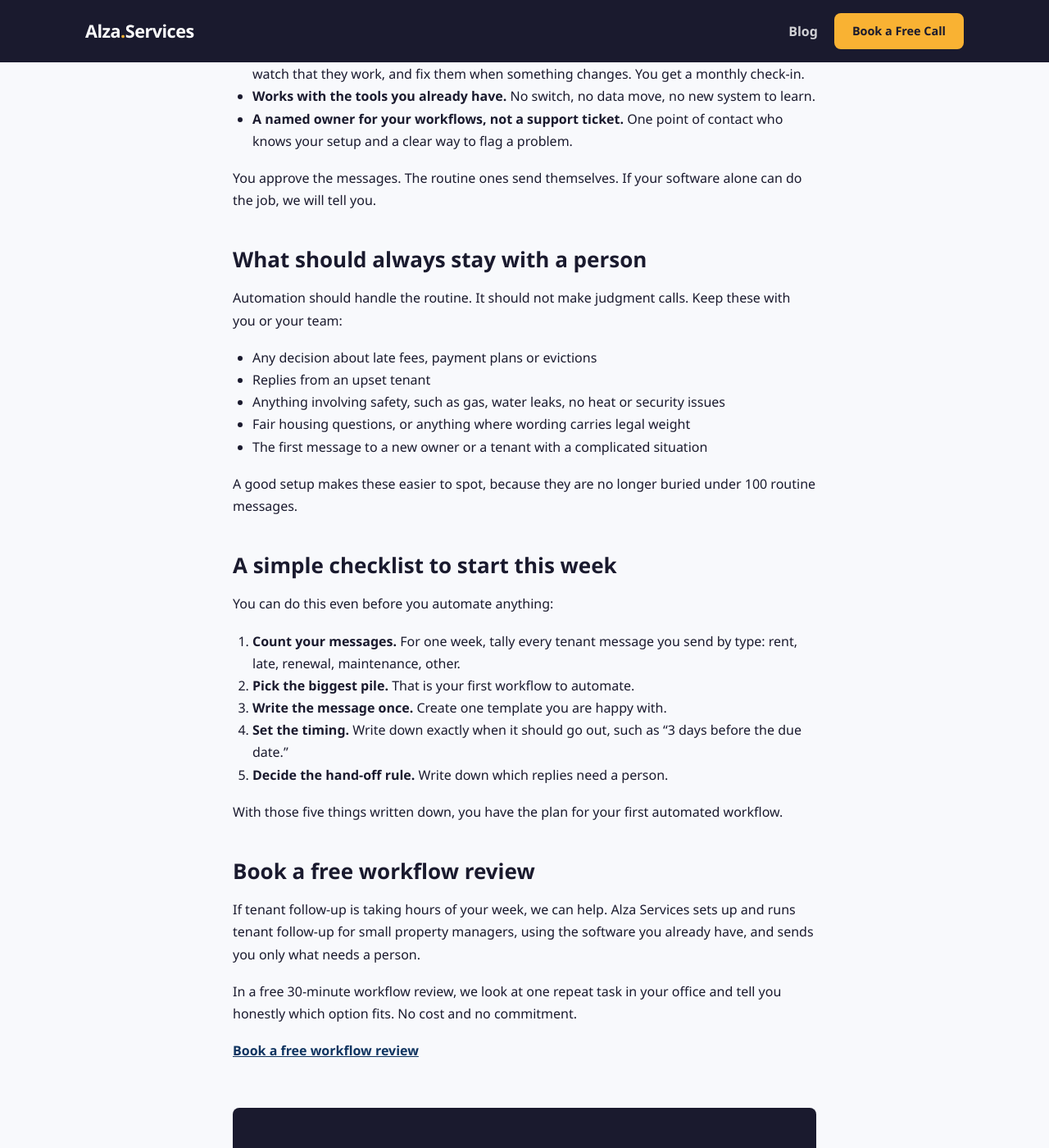
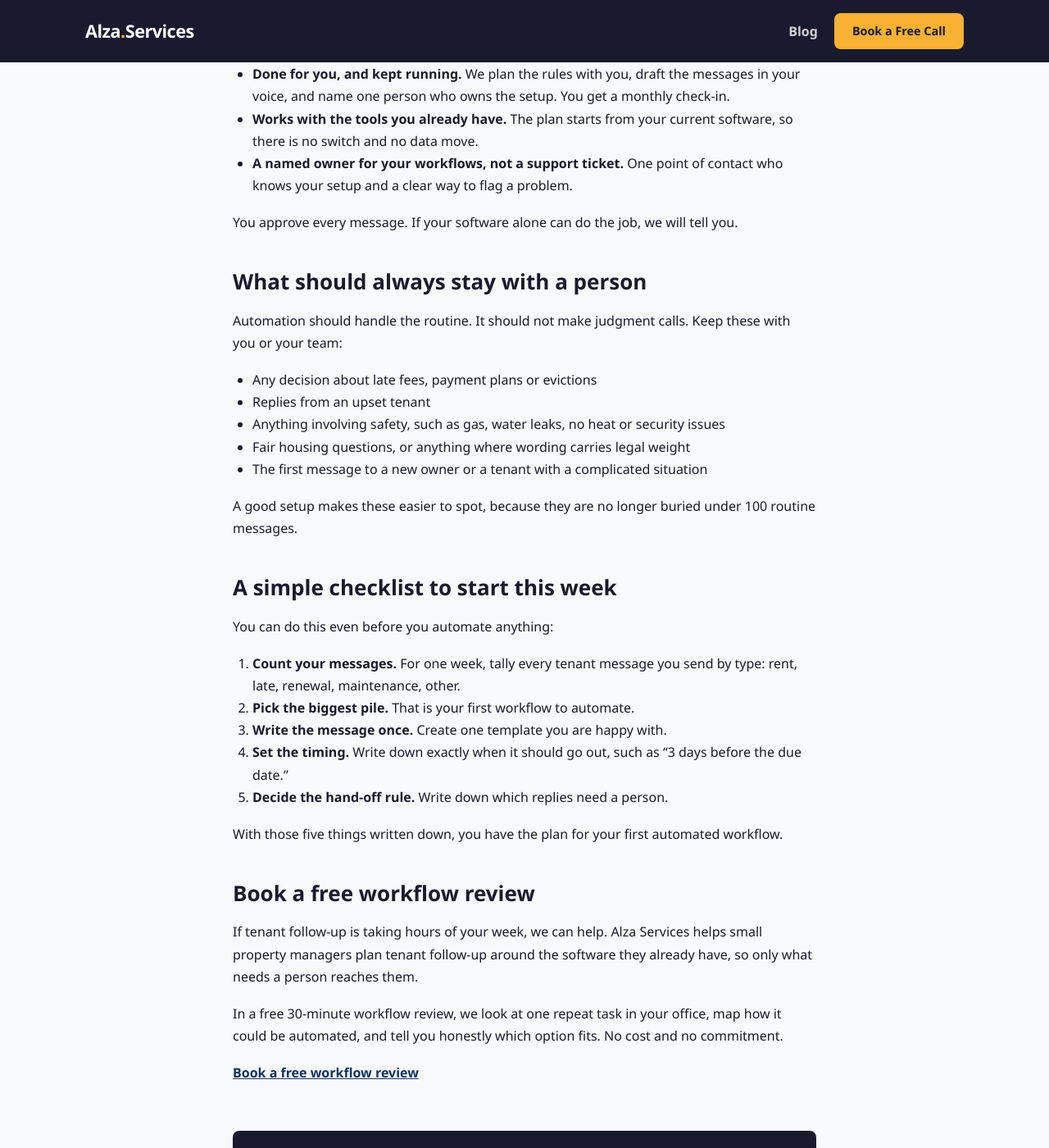
Before and after one commit to getsapalacios/alzallc.com, a Jekyll site: the page built from _posts/2026-11-03-property-manager-tenant-follow-up.md, in a window 1280 px wide and 1400 px high, scrolled down 2701 px. Shown: the whole window at 82% size. Built offline with Jekyll 4.4.1, drawn with Linux system fonts in a browser that asks for light colours.

Commit message:
Reword blog promises to what a workflow review covers
Co-Authored-By: Claude Opus 5.5 <noreply@anthropic.com>

```diff
--- a/_posts/2026-11-03-property-manager-tenant-follow-up.md
+++ b/_posts/2026-11-03-property-manager-tenant-follow-up.md
@@ -70,13 +70,13 @@ Here are the four common ways to get tenant follow-up off your plate, with the h
 
 ## Why done for you fits small property managers
 
-Alza Services is a done-for-you option. We work on top of the software you already pay for.
+Alza Services is a done-for-you option. We plan tenant follow-up around the software you already pay for.
 
-- **Done for you, and kept running.** We set up the rules, write the messages in your voice, watch that they work, and fix them when something changes. You get a monthly check-in.
-- **Works with the tools you already have.** No switch, no data move, no new system to learn.
+- **Done for you, and kept running.** We plan the rules with you, draft the messages in your voice, and name one person who owns the setup. You get a monthly check-in.
+- **Works with the tools you already have.** The plan starts from your current software, so there is no switch and no data move.
 - **A named owner for your workflows, not a support ticket.** One point of contact who knows your setup and a clear way to flag a problem.
 
-You approve the messages. The routine ones send themselves. If your software alone can do the job, we will tell you.
+You approve every message. If your software alone can do the job, we will tell you.
 
 ## What should always stay with a person
 
@@ -104,8 +104,8 @@ With those five things written down, you have the plan for your first automated
 
 ## Book a free workflow review
 
-If tenant follow-up is taking hours of your week, we can help. Alza Services sets up and runs tenant follow-up for small property managers, using the software you already have, and sends you only what needs a person.
+If tenant follow-up is taking hours of your week, we can help. Alza Services helps small property managers plan tenant follow-up around the software they already have, so only what needs a person reaches them.
 
-In a free 30-minute workflow review, we look at one repeat task in your office and tell you honestly which option fits. No cost and no commitment.
+In a free 30-minute workflow review, we look at one repeat task in your office, map how it could be automated, and tell you honestly which option fits. No cost and no commitment.
 
 **[Book a free workflow review](https://cal.com/alza-unit-wz3opc/30min)**
```
Also changed, not shown: _posts/2026-11-17-lead-follow-up-inbox.md (+5 -5 lines), _posts/2026-12-01-monthly-report-automation.md (+6 -6 lines).
